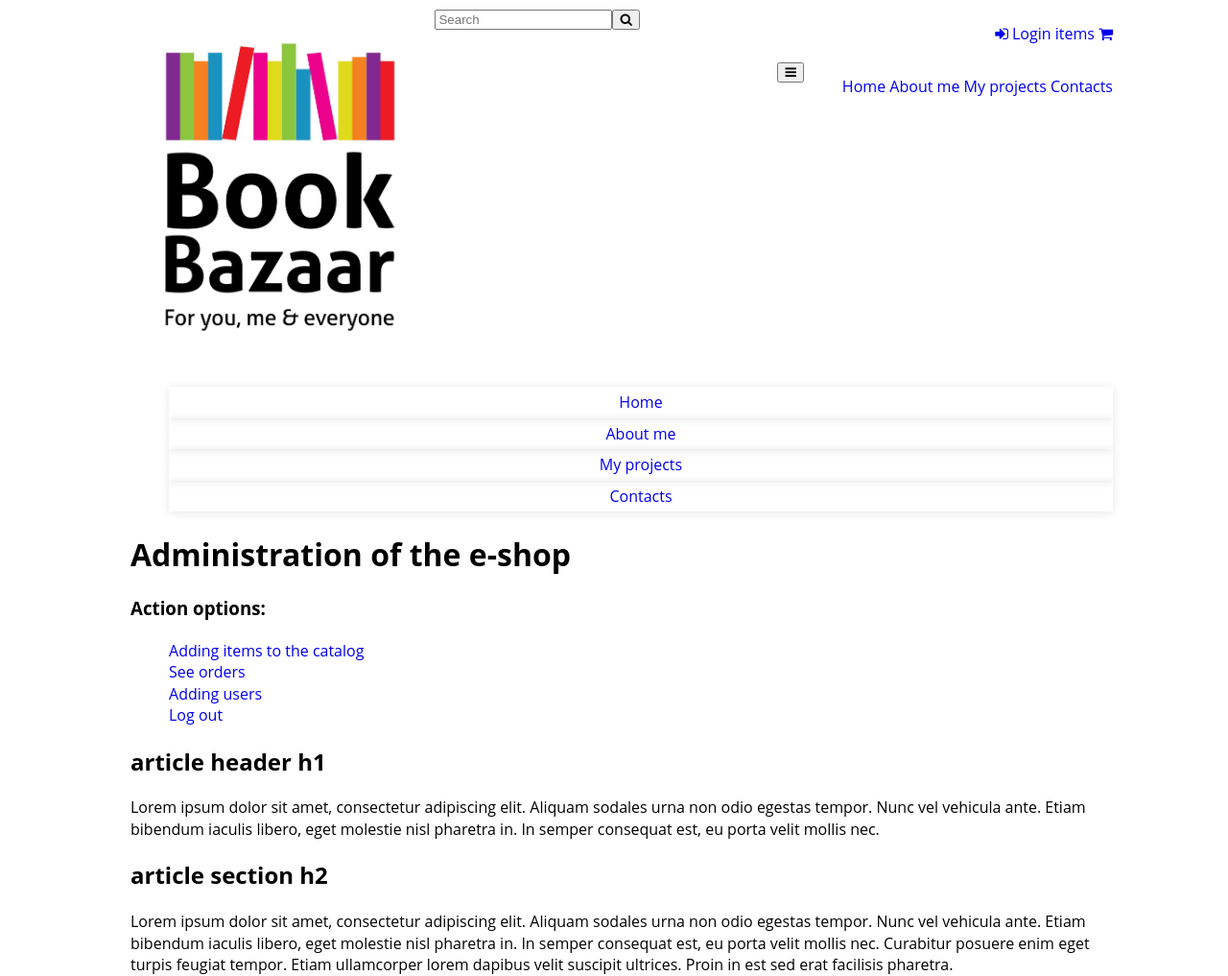
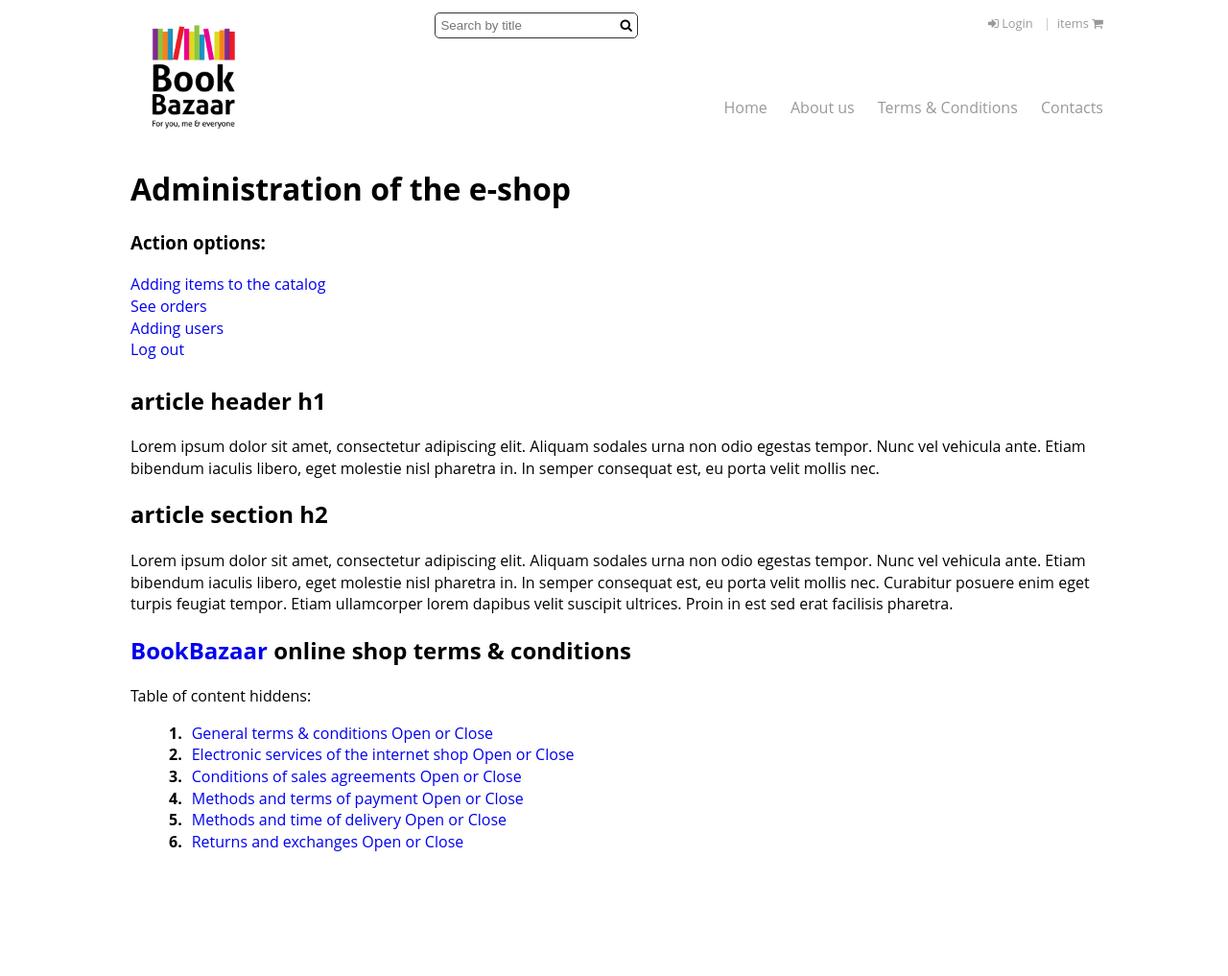
Before and after one commit to Parfum505/PHP, a PHP site: page /admin/index.php in a window 1280 px wide. Shown: the whole page at 96% size. After the commit the page ends 887 px from the top, so only its background shows below. Run offline with PHP 8.4, Linux system fonts and the light colour scheme; data that the repository does not hold is empty; some libraries are stand-ins or nearby versions.

Commit message:
add about.php and terms_*.php

```diff
--- a/BookShop/admin/index.php
+++ b/BookShop/admin/index.php
@@ -27,7 +27,7 @@
 </head>
 <body>
 
-<?php require_once('../common_pages/header.php'); ?>
+<?php require_once "../common_pages/header.php"; ?>
 
 <div class="container">
 	<h1>Administration of the e-shop</h1>
@@ -62,8 +62,10 @@
 			</p>
 		</section>
 	</article>
+	<?php include_once "../pages/terms_conditions.php"; ?>
 
 </div>
 <!-- /.container -->
+<script src="../js/script.js"></script>
 </body>
 </html>
--- a/BookShop/common_pages/header.php
+++ b/BookShop/common_pages/header.php
@@ -2,16 +2,16 @@
 	<div class="container">
 		<div class="row">
 				<div class="logo">
-					<a class="" href="">
+					<a class="" href="../catalog.php">
 						<img src="../img/logo_book.jpg" alt="logo">
 					</a>
 				</div>
 			<div class="header_nav">
 				<div class="row">
-				<div class="header_search_form ">
+				<div class="header_search_form">
 					<form action="" method="GET">
 						<div class="row">
-							<input type="text" class="" placeholder="Search"><!--
+							<input type="text" class="" placeholder="Search by title"><!--
 								--><button class="" type="submit"><i class="fa fa-search" aria-hidden="true"></i>
 								</button>
 						</div>
@@ -42,10 +42,10 @@
 								<a href="#home">Home</a>
 							</li>
 							<li>
-								<a href="#about">About me</a>
+								<a href="#about">About us</a>
 							</li>
 							<li>
-								<a href="#projects">My projects</a>
+								<a href="#projects">Terms &amp; Conditions</a>
 							</li>
 							<li>
 								<a href="#contacts">Contacts</a>
@@ -55,7 +55,7 @@
 					<!-- /.nav_main -->
 					<div class="nav_btn_mobile">
 						<button type="button" class="">
-							<span><i class="fa fa-bars" aria-hidden="true"></i></span>
+							<span><i class="fa fa-bars" aria-hidden="true"></i> Menu</span>
 						</button>
 					</div><!-- /.nav_btn_mobile -->
 				</div>
--- a/BookShop/css/main.css
+++ b/BookShop/css/main.css
@@ -4,14 +4,22 @@ html, body {
   width: 100%;
   height: 100%;
   font-size: 100.01%;
-  background: #fff; }
+  background: #fff;
+  box-sizing: border-box; }
+
+*, *:before, *:after {
+  box-sizing: inherit;
+  outline: none; }
 
 body {
   font: 16px/1.41 'Open Sans', Arial, sans-serif; }
 
 ul {
+  margin: 0;
+  padding: 0;
   list-style: none; }
-  ul a {
+
+a {
   text-decoration: none; }
 
 table {
@@ -20,7 +28,8 @@ table {
 
 img {
   max-width: 100%;
-  height: auto; }
+  height: auto;
+  box-sizing: content-box; }
 
 .container {
   width: 80%;
@@ -33,25 +42,135 @@ img {
 .row:after {
   clear: both; }
 
+/* Animations */
+.show {
+  max-height: 2000px !important;
+  opacity: 1 !important; }
+
 /* Header */
+header {
+  padding-top: 5px; }
+
+header a {
+  color: #999;
+  padding: 0 10px 10px 10px;
+  font-weight: 500; }
+
+header a:hover {
+  color: #38312b; }
+
 header .logo {
   float: left;
   width: 30%; }
+
+header .logo img {
+  width: 70%;
+  max-width: 110px; }
 
 header .header_nav, header .header_cart, header .nav_main, header .nav_btn_mobile {
   float: right; }
 
 header .header_nav {
   width: 69%; }
+
+header .header_nav > .row:last-child {
+  margin-top: 60px; }
+
 header .header_nav .header_search_form {
-    float: left; }
-  header .header_nav .nav_main li, header .header_nav .header_cart li {
-    display: inline-block; }
+  float: left;
+  border: 1px solid #38312b;
+  border-radius: 5px; }
+
+header .header_nav .header_search_form input, header .header_nav .header_search_form button {
+  border: 0;
+  border-radius: 5px;
+  padding: 0px 5px;
+  background-color: #fff;
+  line-height: 25px; }
+
+header .header_nav .header_search_form button:hover {
+  cursor: pointer; }
+
+header .header_nav .header_cart li, header .header_nav .nav_main li {
+  display: inline-block;
+  vertical-align: middle; }
+
+header .header_nav .header_cart li a, header .header_nav .nav_main li a {
+  padding: 0 10px 10px 10px; }
+
+header .header_nav .header_cart li {
+  line-height: 4px; }
+
+header .header_nav .header_cart li:last-child {
+  border-left: 1px solid #cccccc; }
+
+header .header_nav .header_cart li a {
+  font-size: 0.8em; }
+
+header .header_nav .nav_main a:hover {
+  border-bottom: 2px solid #d6cab5; }
+
+@media (max-width: 720px) {
+  header .header_nav .nav_main {
+    display: none; } }
+
+header .header_nav .nav_btn_mobile {
+  display: none; }
+
+header .header_nav .nav_btn_mobile button {
+  border: 0;
+  border-radius: 5px;
+  box-shadow: 0 1px 9px rgba(0, 0, 0, 0.1);
+  color: #999;
+  background-color: #fff;
+  font-weight: 500;
+  padding: 10px 15px;
+  text-transform: uppercase; }
+
+header .header_nav .nav_btn_mobile button:hover {
+  color: #38312b;
+  cursor: pointer;
+  background-color: rgba(162, 158, 158, 0.1); }
+
+@media (max-width: 720px) {
+  header .header_nav .nav_btn_mobile {
+    display: block; } }
+
+header .nav_mobile {
+  display: none; }
 
 header .nav_mobile li {
   display: block;
   text-align: center; }
+
 header .nav_mobile li a {
   box-shadow: 0 1px 9px rgba(0, 0, 0, 0.1);
   display: block;
   padding: 5px 0; }
+
+header .nav_mobile li a:hover {
+  background-color: rgba(162, 158, 158, 0.1); }
+
+@media (max-width: 720px) {
+  header .nav_mobile {
+    display: block; } }
+
+/* Page Terms and Contitions */
+.terms ol {
+  list-style: none;
+  counter-reset: item; }
+
+.terms ol li {
+  display: block; }
+
+.terms ol li:before {
+  float: left;
+  counter-increment: item;
+  content: counters(item, ".") ". ";
+  margin-right: 10px;
+  font-weight: bold; }
+
+.terms .content {
+  overflow: hidden;
+  transition: all 0.5s linear;
+  max-height: 0px; }
--- a/BookShop/css/main.scss
+++ b/BookShop/css/main.scss
@@ -15,15 +15,22 @@ html, body{
 	height: 100%;
 	font-size: 100.01%;
 	background:	#fff;
+	box-sizing: border-box;
+}
+*, *:before, *:after{
+	box-sizing: inherit;
+	outline: none;
 }
 body{
 	font: 16px/1.41 'Open Sans', Arial, sans-serif;
 }
 ul{
+	margin: 0;
+	padding: 0;
 	list-style: none;
-	a{
-		text-decoration: none;
-	}
+}
+a{
+	text-decoration: none;
 }
 table {
 	border-collapse: collapse;
@@ -32,6 +39,7 @@ table {
 img{
 	max-width: 100%;
 	height: auto;
+	box-sizing: content-box;
 }
 .container{
 	width: 80%;
@@ -40,28 +48,112 @@ img{
 .row{
 	@include clearfix;
 }
+/* Animations */
+
+
+.show{
+	max-height: 2000px !important ;
+	opacity: 1 !important;
+}
 
 /* Header */
 header{
+	padding-top: 5px;
+	a{
+		color: #999;
+		padding: 0 10px 10px 10px;
+		font-weight: 500;
+		&:hover{
+			color: #38312b;
+		}
+	}
 	.logo{
 		float: left;
 		width: 30%;
+		img{
+			width: 70%;
+			max-width: 110px;
+		}
 	}
 	.header_nav, .header_cart, .nav_main, .nav_btn_mobile{
 		float: right;
 	}
 	.header_nav{
 		width: 69%;
+		>.row:last-child{
+			margin-top: 60px;
+		}
 		.header_search_form{
 			float: left;
+			border: 1px solid #38312b;
+			border-radius: 5px;
+			input, button{
+				border: 0;
+				border-radius: 5px;
+				padding: 0px 5px;
+				background-color: #fff;
+				line-height: 25px;
+			}
+			button{
+				&:hover{
+					cursor: pointer;
+				}
+			}
 		}
-		.nav_main, .header_cart{
+		.header_cart, .nav_main{
 			li{
 				display: inline-block;
+				vertical-align: middle;
+				a{
+					padding: 0 10px 10px 10px;
+				}
+			}
+		}
+		.header_cart{
+			li{
+				line-height: 4px;
+				&:last-child{
+					border-left: 1px solid #cccccc;
+				}
+				a{
+					font-size: 0.8em;
+				}
+			}
+		}
+		.nav_main{
+			a{
+				&:hover{
+					border-bottom: 2px solid #d6cab5;
+				}
+			}
+			@media(max-width: 720px){
+			display: none;
+		}
+		}
+		.nav_btn_mobile{
+			display: none;
+			button{
+				border: 0;
+				border-radius: 5px;
+				box-shadow: 0 1px 9px rgba(0,0,0,0.1);
+				color: #999;
+				background-color: #fff;
+				font-weight: 500;
+				padding: 10px 15px;
+				text-transform: uppercase;
+				&:hover{
+					color: #38312b;
+					cursor: pointer;
+					background-color: rgba(162, 158, 158,0.1);
+				}
+			}
+			@media(max-width: 720px){
+				display: block;
 			}
 		}
 	}
 	.nav_mobile{
+		display: none;
 		li{
 			display: block;
 			text-align: center;
@@ -69,7 +161,35 @@ header{
 				box-shadow: 0 1px 9px rgba(0,0,0,0.1);
 				display: block;
 				padding: 5px 0;
+				&:hover{
+					background-color: rgba(162, 158, 158,0.1);
+				}
+			}
+		}
+		@media(max-width: 720px){
+			display: block;
+		}
+	}
+}
+/* Page Terms and Contitions */
+.terms{
+	ol{
+		list-style: none;
+		counter-reset: item;
+		li{
+			display: block;
+			&:before {
+				float: left;
+				counter-increment: item;
+				content: counters(item,".") ". ";
+				margin-right: 10px;
+				font-weight: bold;
 			}
 		}
 	}
+	.content{
+		overflow: hidden;
+		transition: all 0.5s linear;
+		max-height: 0px;
+	}
 }
--- /dev/null
+++ b/BookShop/pages/terms_conditions.php
@@ -0,0 +1,142 @@
+<article class="terms">
+	<h2><a href="../catalog.php">BookBazaar</a> online shop terms &amp; conditions</h2>
+	<p>Table of content hiddens:</p>
+	<ol>
+		<li>
+			<a href="#" class="slideToggle">
+				General terms &amp; conditions
+				<span class="st-arrow">Open or Close</span>
+			</a>
+			<ol class="content hidden">
+				<li>
+					<p>
+						The Online Store available at the Internet address www.americanbookstore.pl is run by Paulina Wincencik who conducts business as American Bookstore Paulina Wincencik ( under the business address: Czarnochowice 267, 32-020 Wieliczka and mailing address: Slawkowska Street 24a, 31014 Cracow). This enterprise is entered in the Central Registration and Information on Economic Activity of the Republic of Polish by the minister responsible for economic affairs, NIP: 683-199-68-67, REGON: 365471640, e-mail: info@americanbookstore.pl.
+					</p>
+				</li>
+				<li>
+					<p>
+						These Regulations apply to both consumers and vendors visiting the online shop (except point. 9 of the Terms and Conditions, which is addressed only to entrepreneurs).
+					</p>
+				</li>
+				<li>
+					<p>
+						The administrator of personal data processed in connection with the implementation of these terms and conditions is the Service Provider. Personal data is processed based on the principles and for the purposes outlined in the Privacy Policy of the Online Shop. Providing personal data is voluntary. Any person whose personal data the service provider processes has the right to ask for their content hidden and the right to update and amend it.
+					</p>
+				</li>
+			</ol>
+		</li>
+		<li>
+			<a href="#" class="slideToggle">
+				Electronic services of the internet shop
+				<span class="st-arrow">Open or Close</span>
+			</a>
+
+			<ol class="content hidden">
+				<li>
+					<p>
+						The Online Shop offers the following services: an Electronic Account, an Order Form and a Newsletter.
+					</p>
+				</li>
+				<li>
+					<p>
+						Account – The Client can use the account after carrying out a total of three consecutive steps - (1) completing the registration form, (2) clicking on the button (link) labelled "Create Account", and (3) confirming the registration by clicking the confirmation link sent automatically to the specified e-mail address. When completing the Registration Form the Service Recipients are required to provide the following information: name / company name, address (street, house / apartment, postcode, city, country), email address, contact phone number and password. In the case of the Customers who are not consumers it is necessary to also provide the company name and tax identification number.
+					</p>
+				</li>
+				<li>
+					<p>
+						The Electronic Account service is provided free of charge for an indefinite period. The Client has the ability, at any time and for any reason, to remove an Account ( Account deactivation) by sending the appropriate request to the Service Provider, specifically via e-mail to the following address: info@americanbookstore.pl or writing to the address: Slawkowska Street 24a, 31014 Cracow.
+					</p>
+				</li>
+			</ol>
+
+		</li>
+		<li>
+			<a href="#" class="slideToggle">
+				Conditions of sales agreements
+				<span class="st-arrow">Open or Close</span>
+			</a>
+
+			<ol class="content hidden">
+				<li>
+					<p>
+						According to the law, The Customer and Seller enter into a Sale Agreement when the Customer completes an order by filling the Order Form via the Online Shop in accordance with paragraph. 2.1.2 of the Terms and Conditions and the Internet Shop confirms the order.
+					</p>
+				</li>
+				<li>
+					<p>
+						The Internet Shop accepts the order by sending to the Customer, via electronic mail on a durable medium to the e-mail address indicated by the Customer, an order confirmation.
+					</p>
+				</li>
+				<li>
+					<p>
+						The procedure through which the Customer enters into the Sale Agreement using the Order Form
+					</p>
+				</li>
+			</ol>
+
+		</li>
+		<li>
+			<a href="#" class="slideToggle">
+				Methods and terms of payment
+				<span class="st-arrow">Open or Close</span>
+			</a>
+			<ol class="content hidden">
+				<li>
+					<p>Electronic and debit/credit card payments are processed via the service Dotpay.pl––the currently available payment methods are specified in the Online Shop under "Methods of payment" and on the website: http://www.dotpay.pl.</p>
+				</li>
+				<li>
+					<p>If the Client choses bank transfer, electronic payment or a debit/credit card payment, they are obligated to make the payment within 7 calendar days from the date of the Sales Agreement.</p>
+				</li>
+				<li>
+					<p>If the Client chooses payment upon delivery or in-store pickup, they are obligated to pay immediately upon delivery or in-store pickup.</p>
+				</li>
+			</ol>
+		</li>
+		<li>
+			<a href="#" class="slideToggle">
+				Methods and time of delivery
+				<span class="st-arrow">Open or Close</span>
+			</a>
+			<ol class="content hidden">
+				<li>
+					<p>Product delivery is available only to addresses in Poland</p>
+				</li>
+				<li>
+					<p>
+						The customer is charged for Product delivery, unless the Sales Agreement states otherwise. Product delivery costs (including fees for transportation, delivery and postal services) are indicated for the Client on the Online Shop website under "Shipping" and during the submission of orders, including at the time the Client expresses their consent to be bound by the Sales Agreement.
+					</p>
+				</li>
+				<li>
+					<p>
+						The delivery time is up to 7 Business Days, unless a shorter delivery time is provided in the description of the Product or during the order process.
+					</p>
+				</li>
+			</ol>
+		</li>
+		<li>
+			<a href="#" class="slideToggle">
+				Returns and exchanges
+				<span class="st-arrow">Open or Close</span>
+			</a>
+			<ol class="content hidden">
+				<li>
+					<p>
+						The basis and extent of the responsibilities of the Vendors (Sellers) to Clients, if the sold product has a physical or legal (warranty) flaw, is defined by the generally applicable laws, specifically the Civil Code. For Sales Agreements entered into by December 24, 2014, the basis and responsibility of Seller to a Customer who is a natural person and who purchases the Product for a non-professional or business purpose, in the event of the Product's nonconformity with the Sales Agreement, is governed by the generally applicable law of 27 July 2002 concerning the specific terms of consumer sales and the amendment of the Civil Code (Journal of Laws 2002, item 141, item 1176, as amended).
+					</p>
+				</li>
+				<li>
+					<p>
+						Seller shall be obliged to provide the Client with a product without defects.
+					</p>
+				</li>
+				<li>
+					<p>
+						The Service Provider shall respond to the claim immediately, but no later than 14 calendar days from the date of its submission. If the Seller fails to respond within the deadline, it means that the Seller took the claim to be justified.
+					</p>
+				</li>
+			</ol>
+
+		</li>
+	</ol>
+
+</article>
```
Also changed, not shown: BookShop/js/script.js (+13 -0 lines), BookShop/pages/about_us.php (added, +18 -0 lines). Lines whose indentation alone changed are shown as unchanged.
